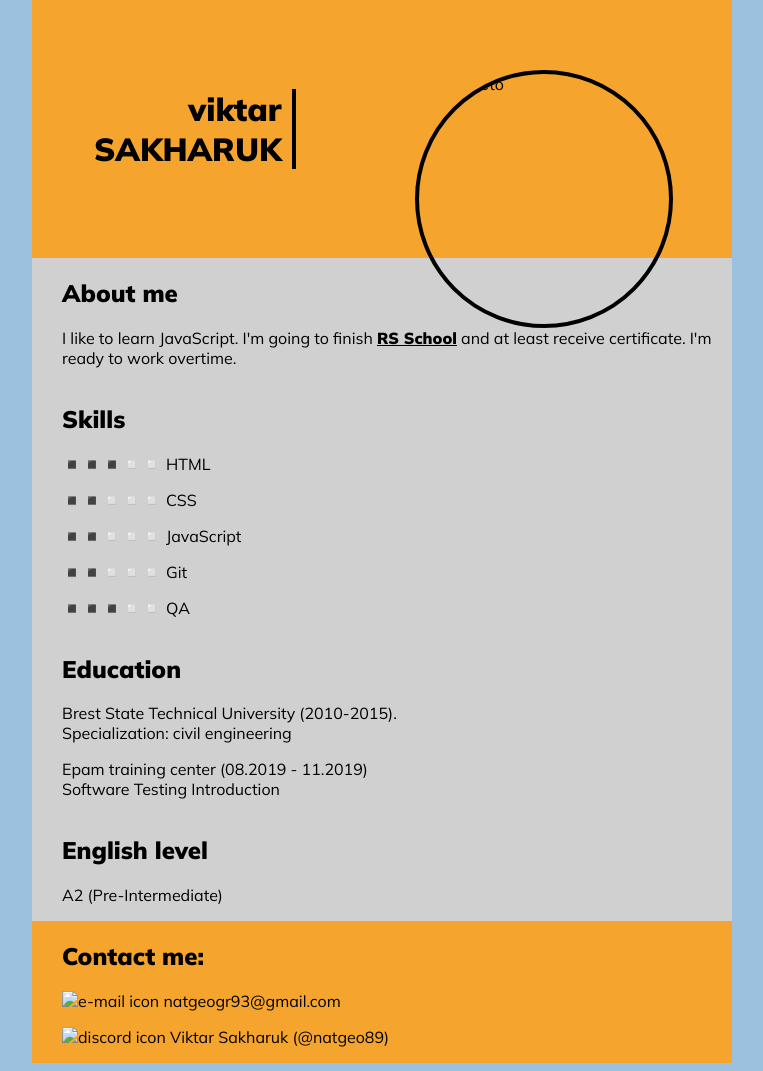
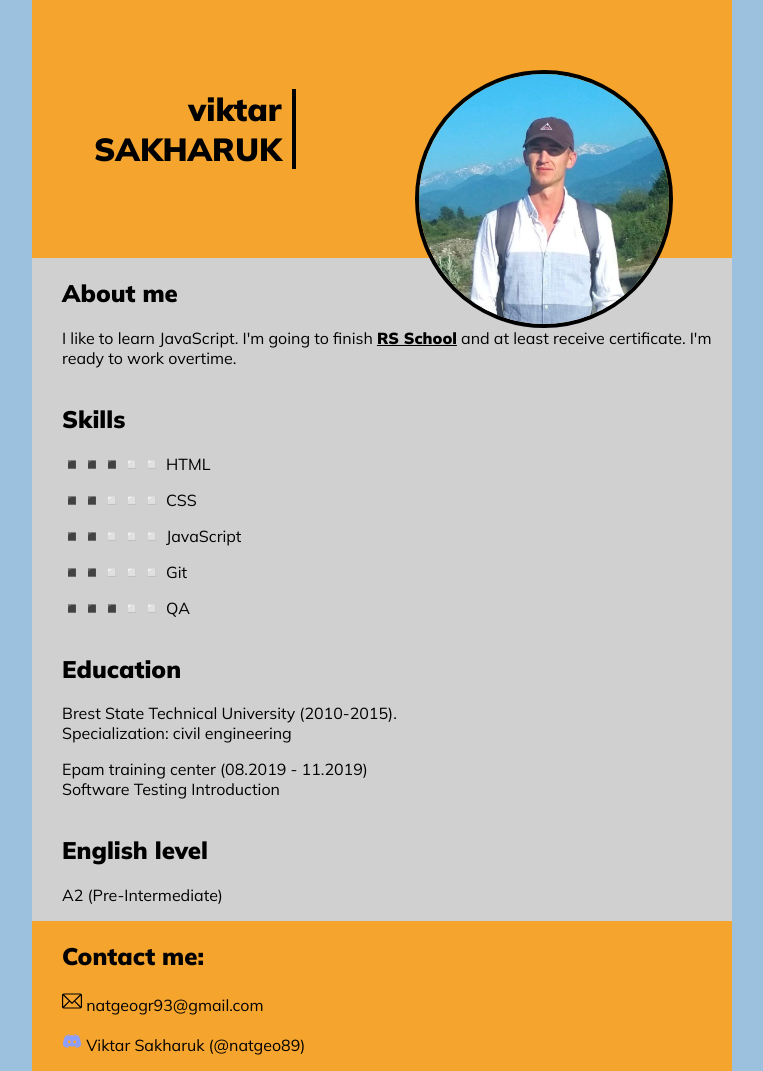
Before and after one commit to natgeo89/rsschool-cv, a plain HTML site: page index.html in a window 1280 px wide. Shown: the whole page, without its empty margins (258-1021 px from the left). Drawn offline with Linux system fonts and the light colour scheme; the site is published under a folder, as on GitHub Pages, so addresses that start at the root find nothing.

Commit message:
fix: change paths to images

```diff
--- a/index.html
+++ b/index.html
@@ -90,7 +90,7 @@
             <header class = 'header'>
 
                 <h1 id='name'>viktar <span class='uppercase'>Sakharuk</span></h1>
-                <img src='/assets/images/photo.jpg' id='photo' alt='my photo'>
+                <img src='assets/images/photo.jpg' id='photo' alt='my photo'>
 
             </header>
 
@@ -141,8 +141,8 @@
                 <section class = 'contacts'>
 
                 <h2>Contact me:</h2>
-                <p><img src = '/assets/images/email.svg' alt='e-mail icon'  height='20px'> natgeogr93@gmail.com</p>
-                <p><img src = '/assets/images/discord.svg' alt='discord icon'height ='20px'> Viktar Sakharuk (@natgeo89)</p>
+                <p><img src = 'assets/images/email.svg' alt='e-mail icon'  height='20px'> natgeogr93@gmail.com</p>
+                <p><img src = 'assets/images/discord.svg' alt='discord icon'height ='20px'> Viktar Sakharuk (@natgeo89)</p>
 
                 </section>
             </footer>
```
